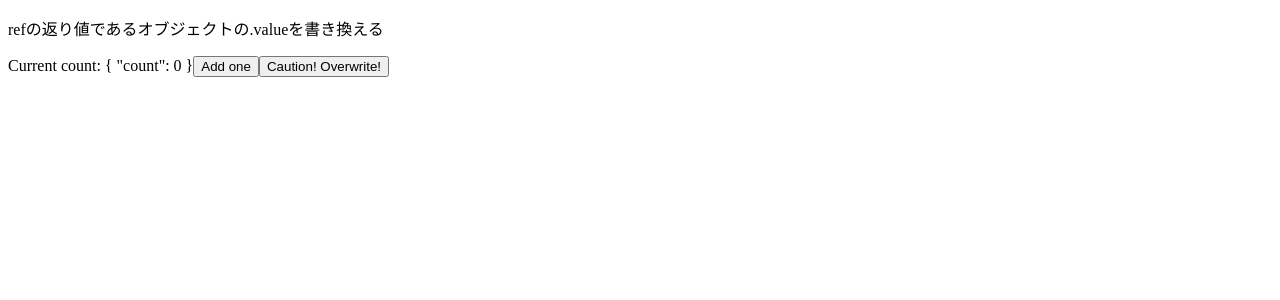
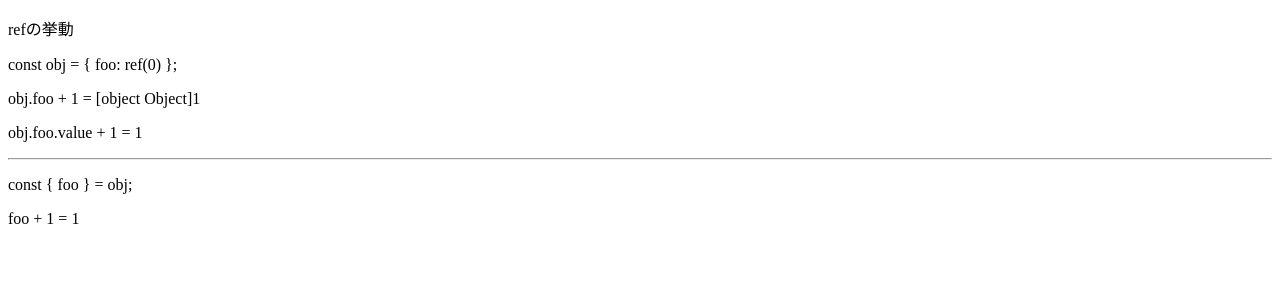
Before and after one commit to 73-hana/vue-docs, a Vue app in the folder samplecode/vue-reactivity/: page / in a window 1280 px wide. Shown: the top 300 px of the page. Built offline with nearby package versions, Linux system fonts and the light colour scheme.

Commit message:
how ref() behave, andnested ref() behave differently from top-level ref()

```diff
--- a/samplecode/vue-reactivity/src/main.js
+++ b/samplecode/vue-reactivity/src/main.js
@@ -1,4 +1,4 @@
 import { createApp } from "vue";
-import Sample from "./reactivitySample09.vue";
+import Sample from "./reactivitySample10.vue";
 
 createApp(Sample).mount("#app");
--- /dev/null
+++ b/samplecode/vue-reactivity/src/reactivitySample10.vue
@@ -0,0 +1,21 @@
+<script setup>
+import { ref } from "vue";
+
+const obj = {
+  foo: ref(0),
+};
+
+const { foo } = obj;
+</script>
+
+<template>
+  <div>
+    <p>refの挙動</p>
+    <p>const obj = { foo: ref(0) };</p>
+    <p>obj.foo + 1 = {{ obj.foo + 1 }}</p>
+    <p>obj.foo.value + 1 = {{ obj.foo.value + 1 }}</p>
+    <hr />
+    <p>const { foo } = obj;</p>
+    <p>foo + 1 = {{ foo + 1 }}</p>
+  </div>
+</template>
```
Also changed, not shown: 1 other file (tests, documents, lock files or other folders).
